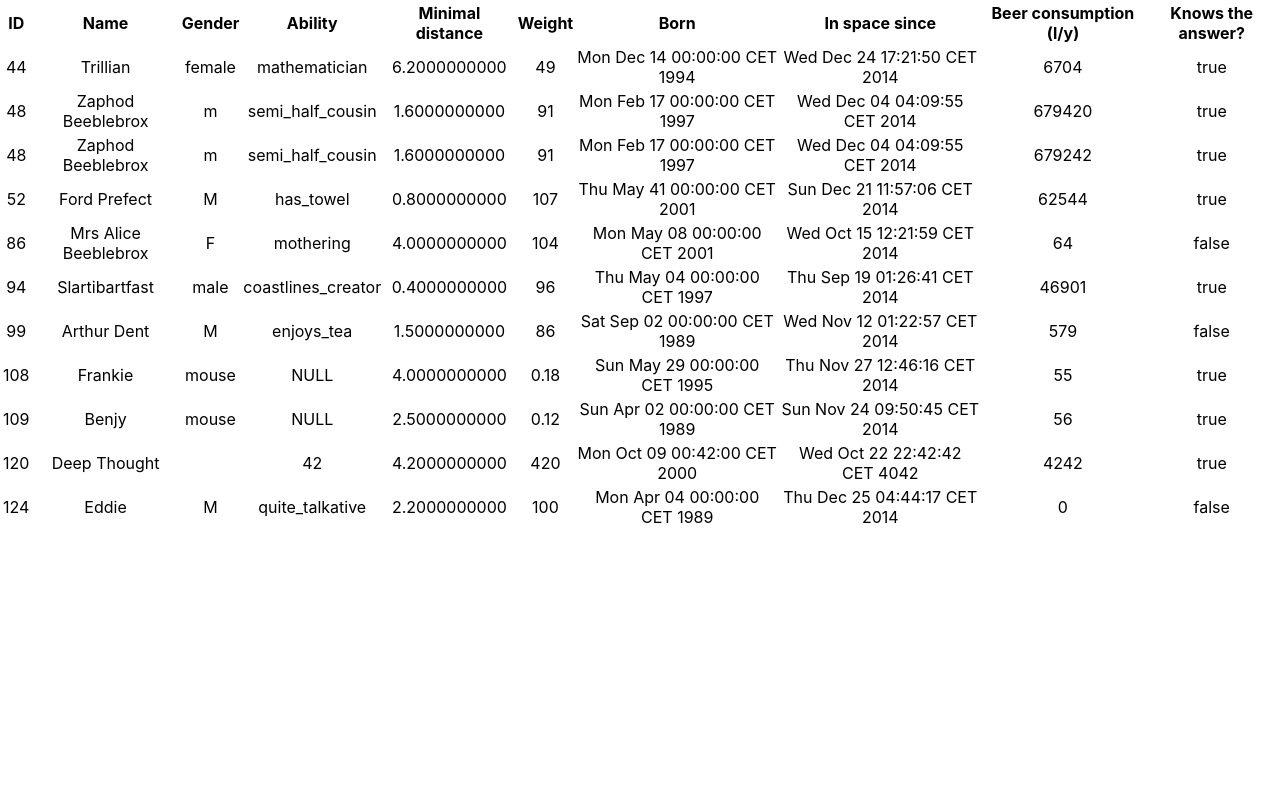
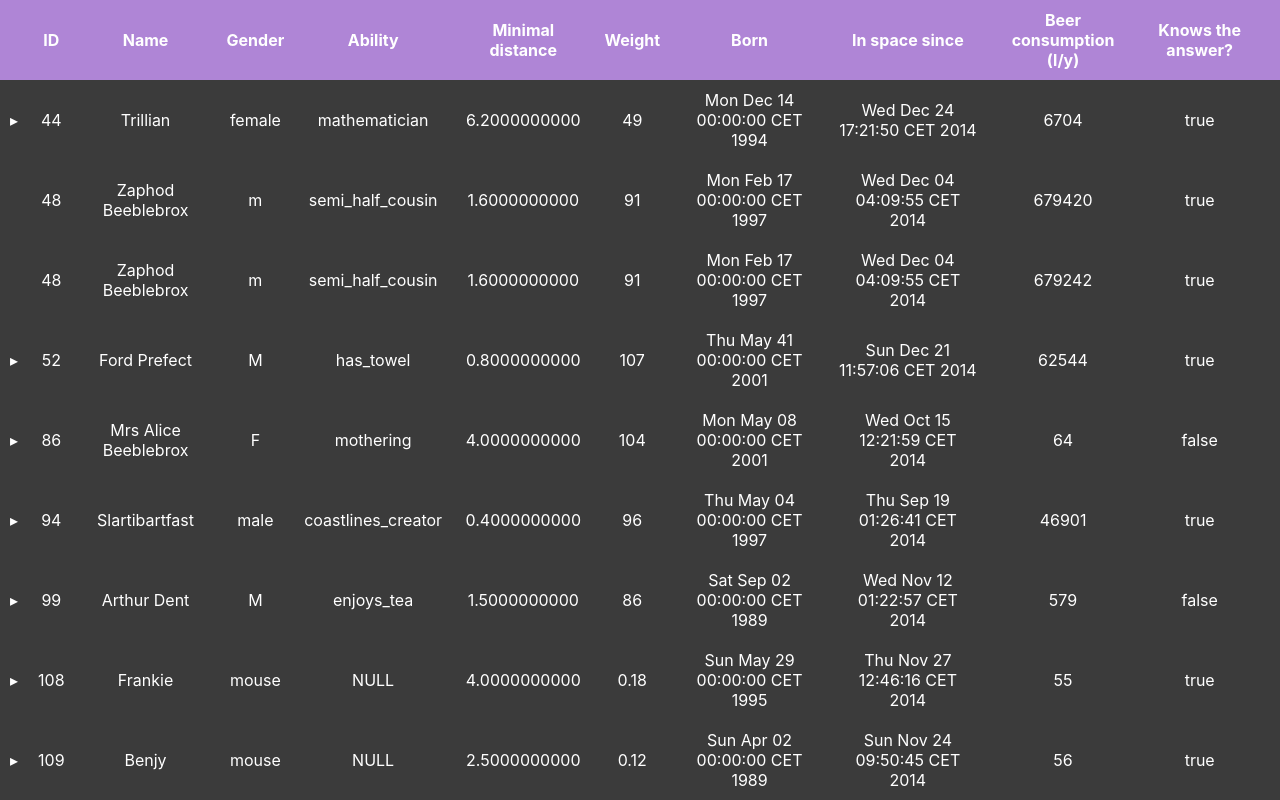
Before and after one commit to prokopovasarka/hierarchy_table, a React (Create React App) app: page / in a window 1280 px wide. Shown: the top 800 px of the page. Built offline with nearby package versions, Linux system fonts and the light colour scheme.

Commit message:
added table

```diff
--- a/src/Table.css
+++ b/src/Table.css
@@ -1,2 +1,13 @@
 .mainTable{
+    border-collapse: collapse;
 }
+
+.firstRow{
+    background-color: rgb(175, 133, 214);
+    color: white;
+}
+
+th, td {
+  padding: 10px;
+  overflow: hidden;
+}
--- a/src/Table.tsx
+++ b/src/Table.tsx
@@ -1,38 +1,68 @@
-import React from 'react';
+import React, { useState } from 'react';
 import './Table.css';
-import Detail from './Detail'
-
+import Detail from './Detail';
 import { singleRecord } from '../types';
 
-interface tableProps{
+interface TableProps {
   tableData: singleRecord[];
   level?: number;
 }
 
-function Table({ tableData, level = 0 }: tableProps) {
+function TableRow({ item, keys, level }: { item: singleRecord; keys: string[]; level: number }) {
+  const [open, setOpen] = useState(false);
 
-    if (!tableData || tableData.length === 0) {
-        return <div>Loading...</div>;
+  const hasChildren = item.children && Object.values(item.children).some(
+    (child: any) => Array.isArray(child.records) && child.records.length > 0
+  );
+
+  return (
+    <>
+      <tr>
+        {
+            hasChildren ? (
+                <td
+                    onClick={() => setOpen(!open)}
+                      style={{ cursor: item.children ? 'pointer' : 'default', textAlign: 'center' }}
+                    >
+                    {item.children ? (open ? '▾' : '▸') : null}
+                </td>
+            ) : <td />
         }
+        <Detail record={item} keys={keys} />
+      </tr>
+
+      {open &&
+        item.children &&
+        Object.entries(item.children).map(([childKey, childVal], idx) => (
+          <tr key={idx}>
+            <td colSpan={keys.length + 1}>
+              <Table tableData={childVal.records} level={level + 1} />
+            </td>
+          </tr>
+        ))}
+    </>
+  );
+}
+
+function Table({ tableData, level = 0 }: TableProps) {
+  if (!tableData || tableData.length === 0) return null;
 
   const keys = Object.keys(tableData[0].data);
 
   return (
-      <table className="mainTable" style={{ marginLeft: `${level * 20}px`}}>
-        <thead>
+    <table className='mainTable' style={{ marginLeft: `${level * 20}px` }}>
+      <thead className='firstRow'>
         <tr>
+            <th />
             {keys.map((key) => (
             <th key={key}>{key}</th>
             ))}
+            <th />
         </tr>
       </thead>
       <tbody>
         {tableData.map((item, rowIndex) => (
-                <React.Fragment key={rowIndex}>
-                    <tr key={rowIndex}>
-                        <Detail record={item} keys={keys} />
-                    </tr>
-              </React.Fragment>
+          <TableRow key={rowIndex} item={item} keys={keys} level={level} />
         ))}
       </tbody>
     </table>
--- a/src/index.css
+++ b/src/index.css
@@ -1,10 +1,10 @@
 body {
   margin: 0;
-  font-family: -apple-system, BlinkMacSystemFont, 'Segoe UI', 'Roboto', 'Oxygen',
-    'Ubuntu', 'Cantarell', 'Fira Sans', 'Droid Sans', 'Helvetica Neue',
-    sans-serif;
+  font-family: -apple-system, BlinkMacSystemFont, 'Trebuchet MS', 'Lucida Sans Unicode', 'Lucida Grande', 'Lucida Sans', Arial, sans-serif;
   -webkit-font-smoothing: antialiased;
   -moz-osx-font-smoothing: grayscale;
+  background-color: rgb(59, 59, 59);
+  color: white;
 }
 
 code {
--- a/types.ts
+++ b/types.ts
@@ -1,5 +1,5 @@
 
 export interface singleRecord {
   data: Record<string, any>;
-  children?: Record<string, any>;
+  children?: Record<string, { records: singleRecord[] }>;
 }
```
Lines whose indentation alone changed are shown as unchanged.
